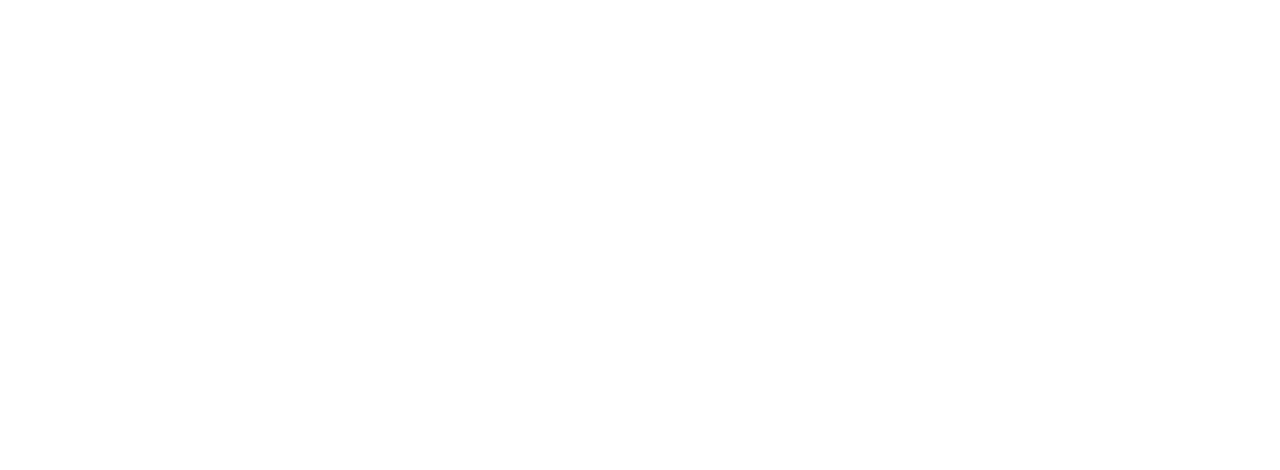
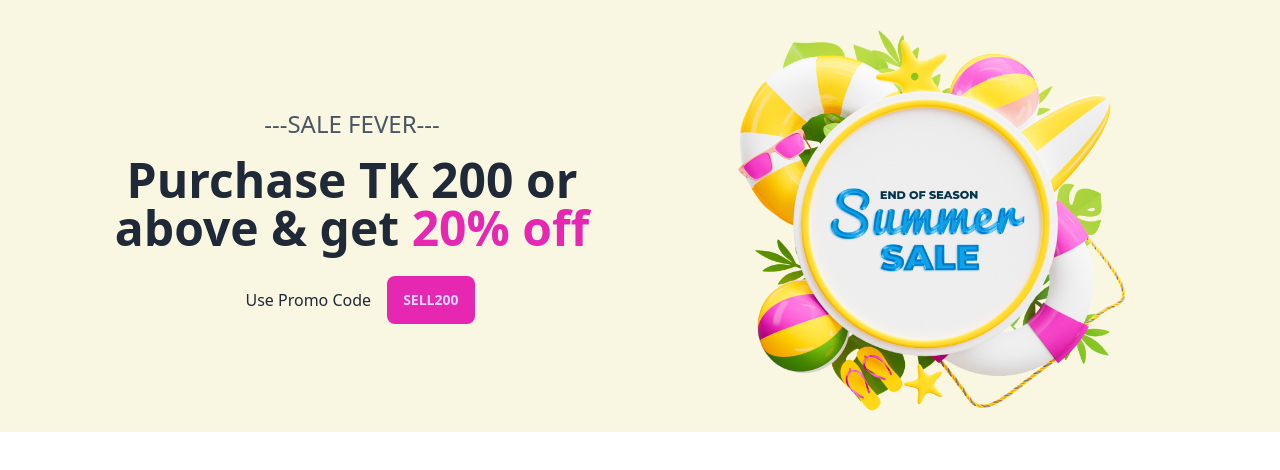
Before and after one commit to tanjib10/Summer-Sale, a plain HTML site: page index.htm in a window 1280 px wide. Drawn offline with nearby package versions, Linux system fonts and the light colour scheme.

Commit message:
added header

```diff
--- a/index.htm
+++ b/index.htm
@@ -14,8 +14,21 @@
 </head>
 
 <body class="font-family: 'Work Sans', sans-serif;">
-   <header>
-
+   <header class="bg-[#F9F6E2]">
+      <div class="flex w-[90%] mx-auto justify-evenly items-center flex-col-reverse lg:flex-row">
+         <div class="flex-1">
+            <h4 class="text-center text-gray-600 text-2xl font-medium">---SALE FEVER---</h4>
+            <h1 class="text-center text-5xl mt-4 mb-6 font-bold">Purchase TK 200 or above & get <span
+                  class="text-[#E527B2]">20% off</span></h1>
+            <span class="flex justify-center items-center">
+               <p class="inline mx-4 font-normal">Use Promo Code</p>
+               <button class="inline btn btn-primary border-none bg-[#E527B2]">SELL200</button>
+            </span>
+         </div>
+         <div class="flex-1">
+            <img src="./images/Summer 1.png" class="w-3/4 mx-auto rounded-lg" />
+         </div>
+      </div>
    </header>
    <main>
 
```
